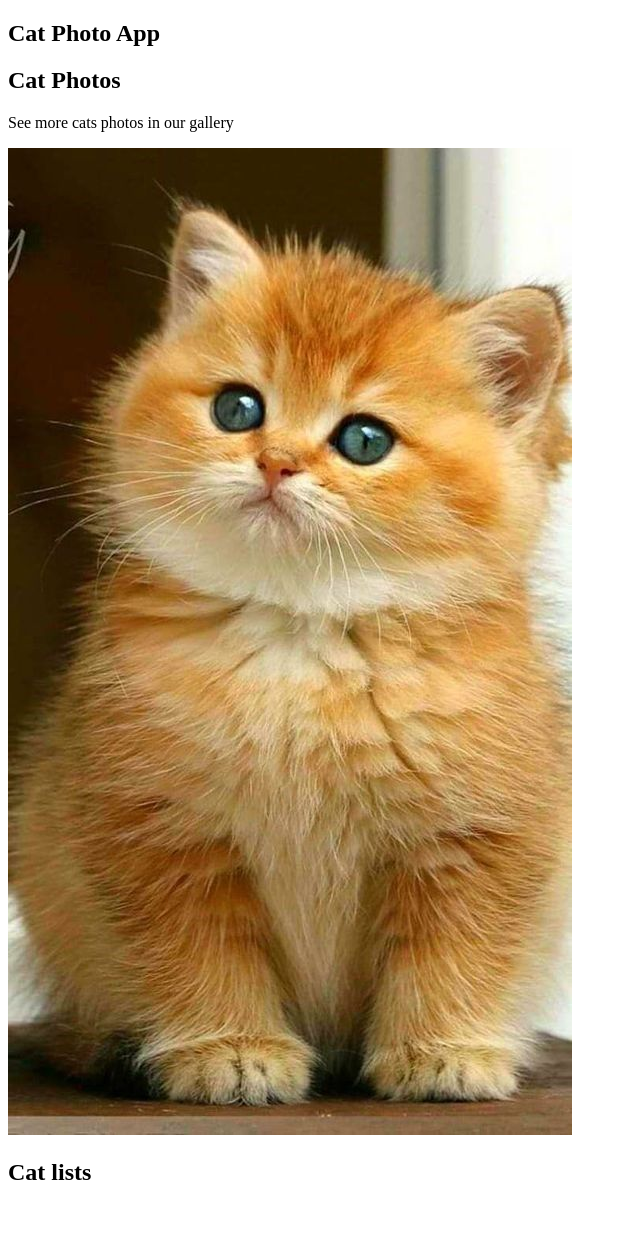
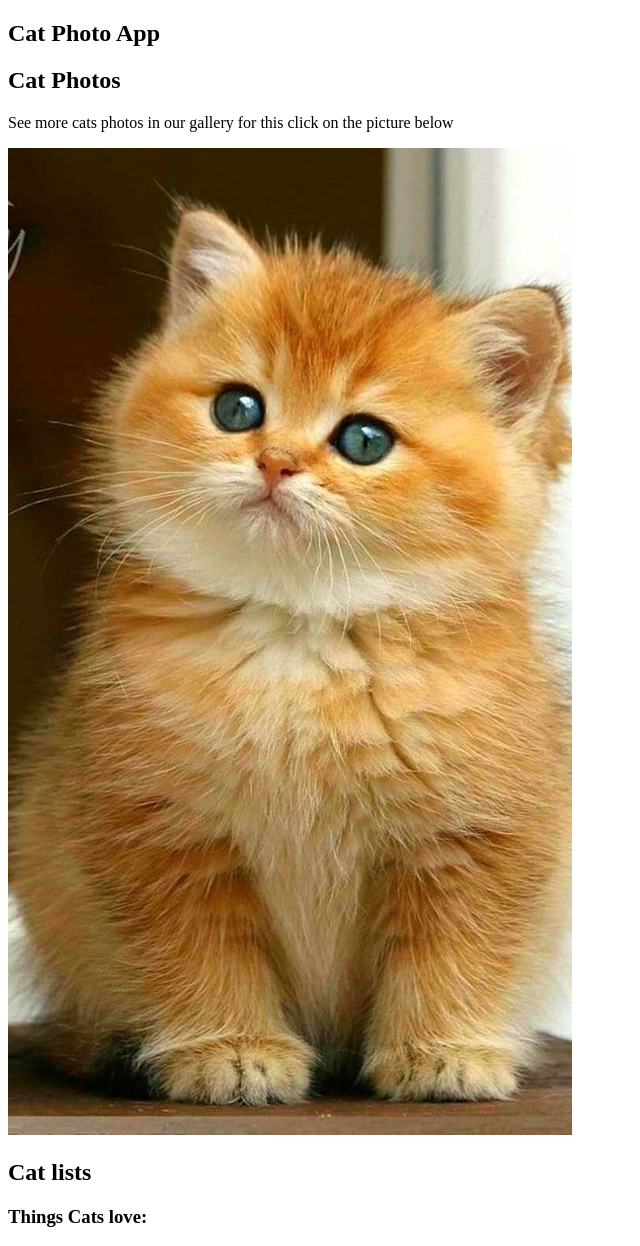
Before and after one commit to Pranish6145/Responsive-Website-Design, a plain HTML site: page index.html in a window 1280 px wide. Shown: the whole page, without its empty margins (0-640 px from the left). Before the commit the page ends 1206 px from the top, so only its background shows below. Drawn offline with Linux system fonts and the light colour scheme.

Commit message:
Added unordered list and fixed some of those texts over there

```diff
--- a/index.html
+++ b/index.html
@@ -6,13 +6,15 @@
             <section>
               <h1>Cat Photo App</h1>
               <h2>Cat Photos</h2>
-              <p>See more cats photos in our gallery  </p> <!--This is the comment-->
+              <p>See more cats photos in our gallery for this click on the picture below </p> <!--This is the comment-->
               <a href="https://www.pinterest.com/search/pins/?q=cats&rs=typed" target="_blank">
               <img src="photo.jpg" alt= "The cat lying on its back ">
               </a>
             </section>
             <section>
                 <h2>Cat lists</h2>
+                <h3>Things Cats love:</h3>
+                <ul></ul>
             </section>
 
          </main>
```
